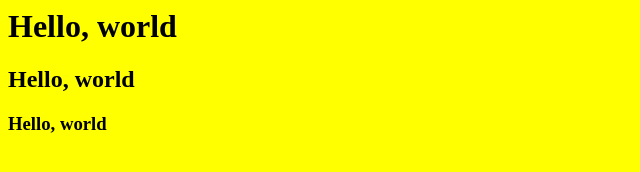
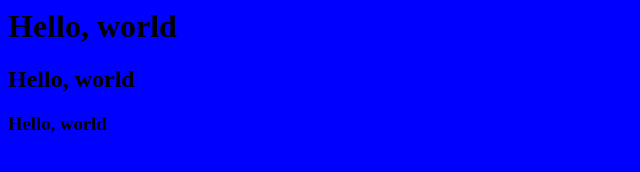
Before and after one commit to Zakharenko/Project, a plain HTML site: page index.html in a window 1280 px wide. Shown: the whole page, without its empty margins (0-640 px from the left). Drawn offline with Linux system fonts and the light colour scheme.

Commit message:
Добавил синий фон

```diff
--- a/index.html
+++ b/index.html
@@ -1,8 +1,4 @@
+<link rel="stylesheet" href="style.css">
 <h1>Hello, world</h1>
 <h2>Hello, world</h2>
 <h3>Hello, world</h3>
-<style>
-	body {
-		background: yellow;
-	}
-</style>
--- /dev/null
+++ b/style.css
@@ -0,0 +1,3 @@
+body {
+	background: blue;
+}
```
